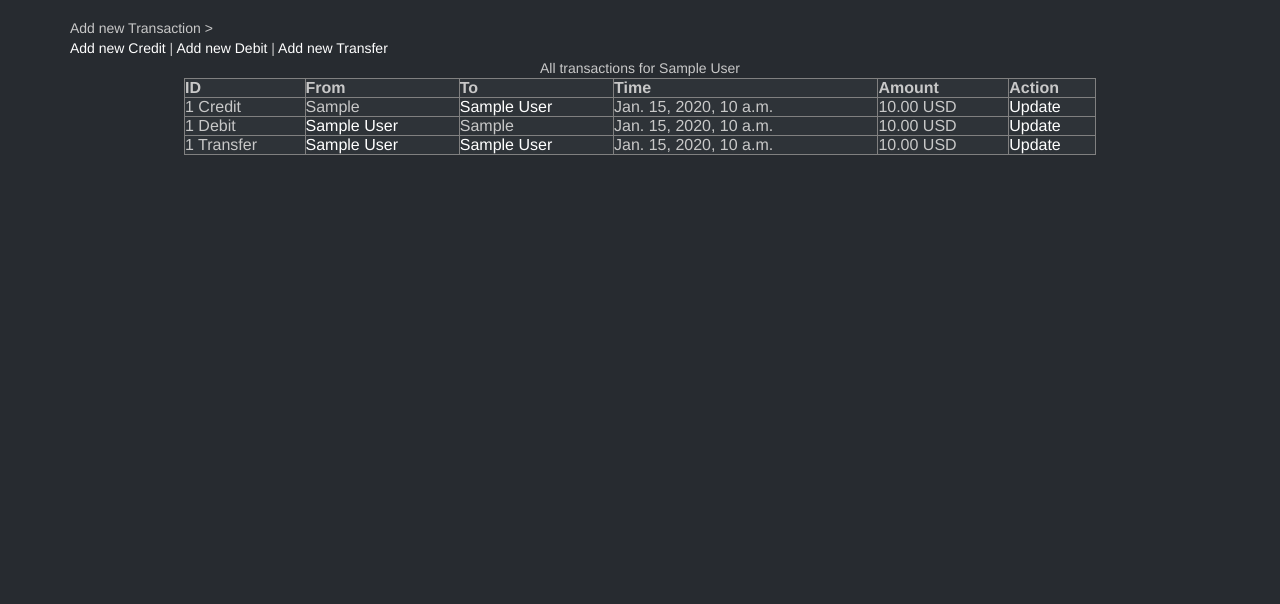
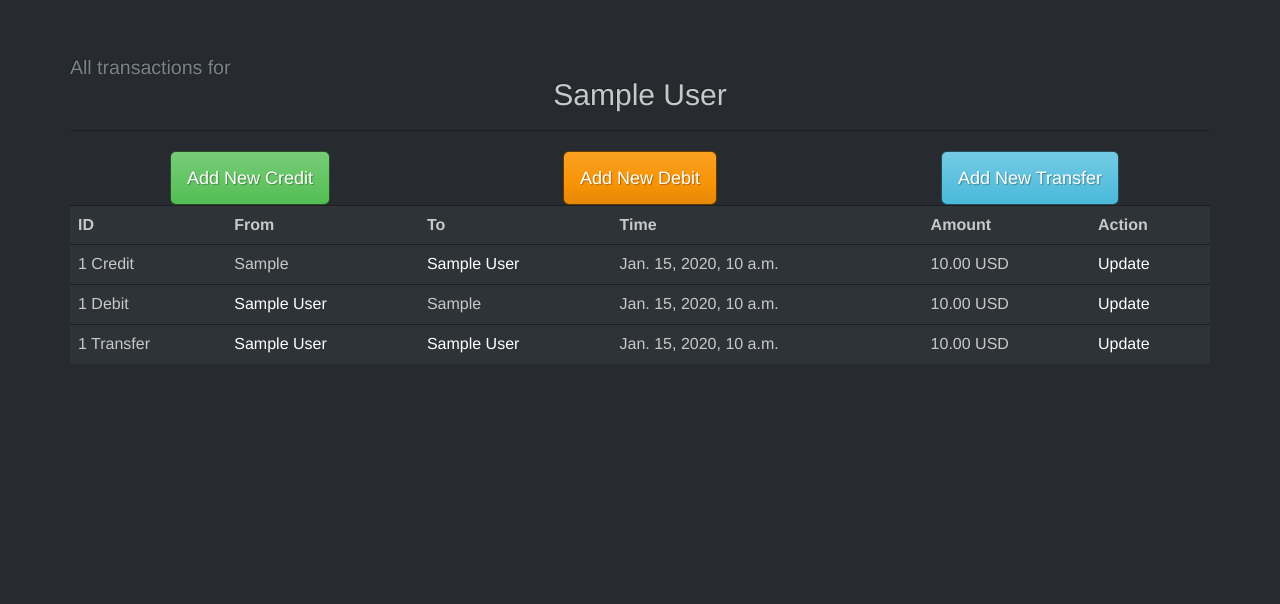
Before and after one commit to maheswaranm/finman, a Django app: page /account/1 in a window 1280 px wide. Shown: the part 52-656 px from the top of the page. Run offline with Django 3.2, Linux system fonts and the light colour scheme; a user stored in the database is signed in; tables that the repository leaves empty hold one stand-in row (values such as "Sample post"); some libraries are stand-ins or nearby versions.

Commit message:
style accounts pages

```diff
--- a/finmancore/templates/accounts.html
+++ b/finmancore/templates/accounts.html
@@ -3,12 +3,25 @@
 {% block title-extra %} | Account {{ this_account.label }} {% endblock %}
 
 {% block content %}
-Add new Transaction >
-<br/>
-<a href="/credit/new">Add new Credit</a>  |  <a href="/debit/new">Add new Debit</a> | <a href="/transfer/new">Add new Transfer</a>
-<br/>
-<div align="center">All transactions for {{ this_account.label }}</div>
-<table border="1" width="80%" align="center">
+
+<div class="page-header">
+  <h2><small>All transactions for </small><div align="center">{{ this_account.label }}</div></h2>
+</div>
+
+
+<div class="row">
+    <div class="col-md-4" align="center">
+      <a class="btn btn-success btn-lg" title="Credit" href="/credit/new">Add New Credit</a>
+    </div>
+    <div class="col-md-4" align="center">
+      <a class="btn btn-warning btn-lg" title="Debit" href="/debit/new">Add New Debit</a>
+    </div>
+    <div class="col-md-4" align="center">
+      <a class="btn btn-info btn-lg" title="Transfer" href="/transfer/new">Add New Transfer</span></a>
+    </div>
+  </div>
+
+<table width="80%" align="center" class="table table-stripe">
   <tr>
     <th>ID</th>
     <th>From</th>
--- a/finmancore/templates/manage_accounts.html
+++ b/finmancore/templates/manage_accounts.html
@@ -1,7 +1,7 @@
 {% extends "base.html" %}
 {% block content %}
 
-<table border="1" align="center" width="80%">
+<table align="center" width="80%" class="table table-striped">
   <tr>
     <th>Label</th>
     <th>Currency</th>
```
